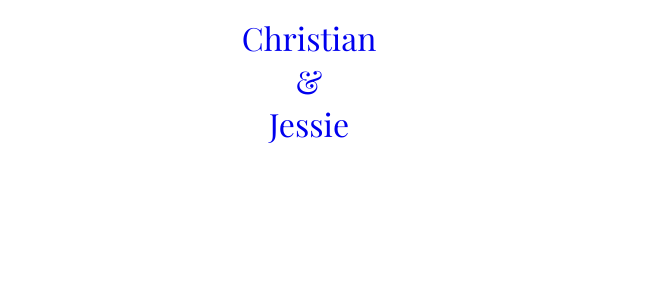
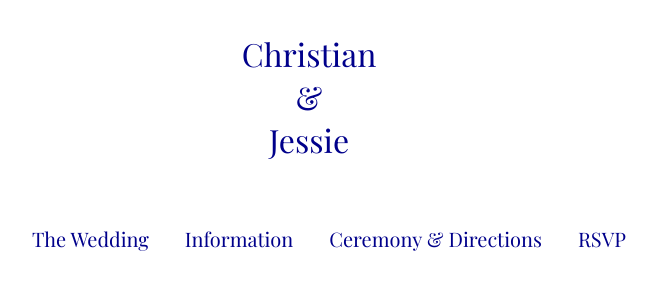
Before and after one commit to ShaRay/c-j-wedding, a website: page index.html in a window 1280 px wide. Shown: the whole page, without its empty margins (331-988 px from the left). Drawn offline with nearby package versions, Linux system fonts and the light colour scheme; a web font is replaced by a local one.

Commit message:
added nav

```diff
--- a/assets/scss/styles.scss
+++ b/assets/scss/styles.scss
@@ -3,3 +3,7 @@
 body {
     font-family: 'Playfair Display', serif;
 }
+
+.blue {
+    color: #00008b;
+}
--- a/index.html
+++ b/index.html
@@ -9,7 +9,15 @@
     </head>
     <body>
         <header>
-            <a href="#" class="block max-auto center h1 text-decoration-none m2">Christian <br>&amp<br> Jessie</a>
+            <a href="#" class="block max-auto center h1 text-decoration-none mt3 blue">Christian <br>&amp<br> Jessie</a>
+            <nav>
+              <ul class="list reset center mt4">
+                <li class="inline-block mr3 h3"><a class="text-decoration-none blue" href="#wedding">The Wedding</a></li>
+                <li class="inline-block mr3 h3"><a class="text-decoration-none blue" href="#information">Information</a></li>
+                <li class="inline-block mr3 h3"><a class="text-decoration-none blue" href="#ceremony">Ceremony &amp Directions</a></li>
+                <li class="inline-block h3"><a class="text-decoration-none blue" href="#rsvp">RSVP</a></li>
+              </ul>
+            </nav>
         </header>
     </body>
 </html>
```
Also changed, not shown: dist/css/styles.css.
